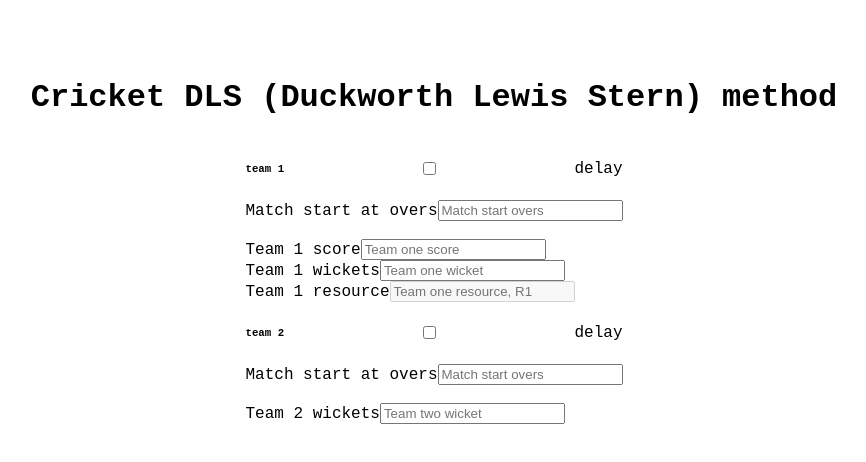
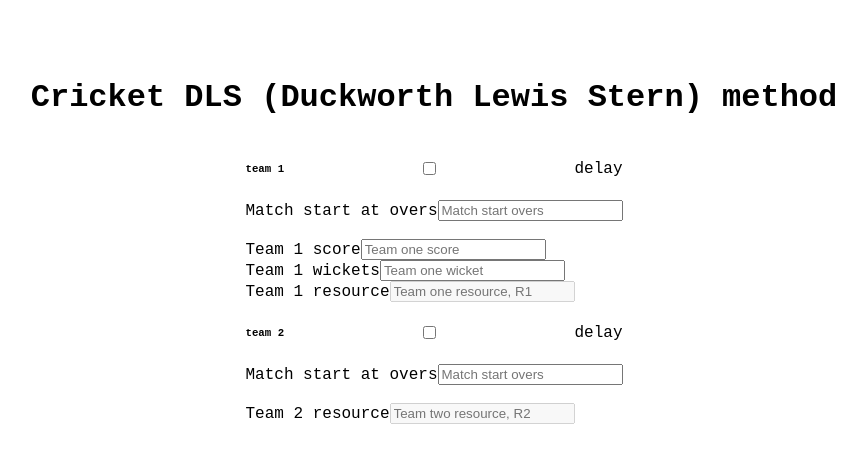
Before and after one commit to Miltonbhowmick/cricket-dls-method, a Nuxt app: page /test in a window 1280 px wide. Shown: the top 462 px of the page, without its empty margins (206-1072 px from the left). Built offline with nearby package versions, Linux system fonts and the light colour scheme.

Commit message:
Added team two wicket fall with final cut over for logically resource calculation

```diff
--- a/pages/test.vue
+++ b/pages/test.vue
@@ -63,6 +63,7 @@
 					<div class="content">
 						<div v-for="(item, index) in totalDelayTeamTwo" :key="index">
 							<input placeholder="Cut and final over" />
+							<input id="teamTwoWickets" placeholder="Team two wicket" />
 						</div>
 						<br />
 						<button
@@ -72,8 +73,12 @@
 							v
 						</button>
 						<div>
-							<label for="teamTwoWickets">Team 2 wickets</label>
-							<input id="teamTwoWickets" placeholder="Team two wicket" />
+							<label for="teamTwoResource">Team 2 resource</label>
+							<input
+								id="teamTwoResource"
+								placeholder="Team two resource, R2"
+								disabled
+							/>
 						</div>
 					</div>
 				</div>
```
